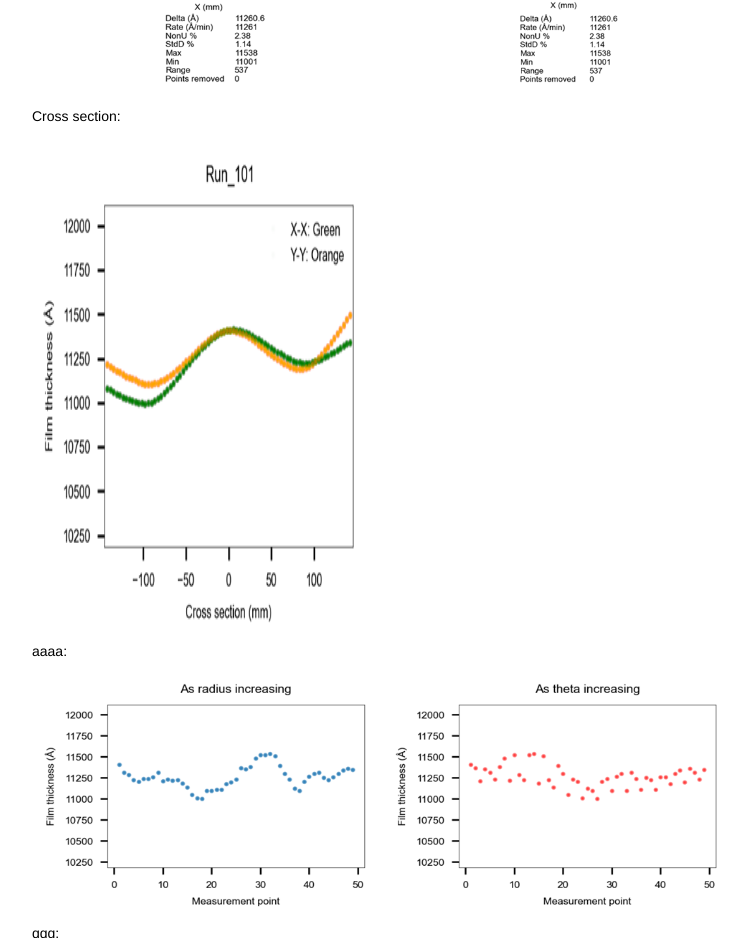
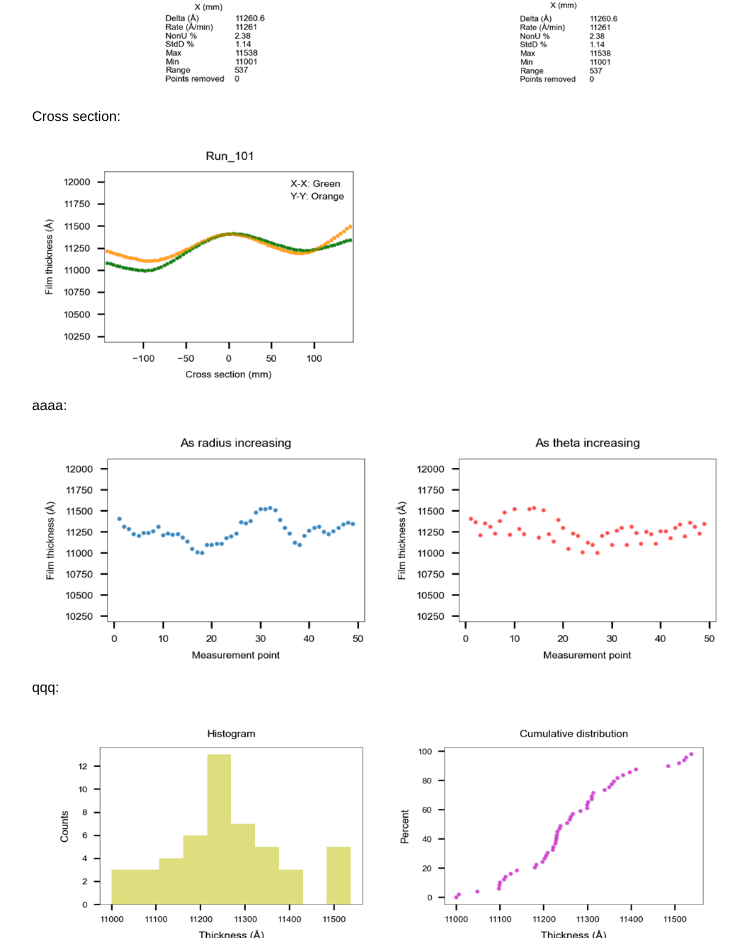
Before and after one commit to lihou0427/WaferViz, a plain HTML site: page index.html in a window 1280 px wide. Shown: the part 916-1854 px from the top of the page, without its empty margins (166-914 px from the left). Drawn offline with Linux system fonts and the light colour scheme.

Commit message:
Update index.html

```diff
--- a/index.html
+++ b/index.html
@@ -70,7 +70,7 @@ p {font-family: Helvetica, Arial, sans-serif; font-size: 14px;}
   <img src="example1.2.png" alt="examples" width="700" height="342">
 
   <p>Cross section:</p>
-  <img src="example2.1.png" alt="examples" width="700" height="491">
+  <img src="example2.1.png" alt="examples" width="700" height="245">
 
   <p>aaaa:</p>
   <img src="example2.2.png" alt="examples" width="700" height="238">
```
